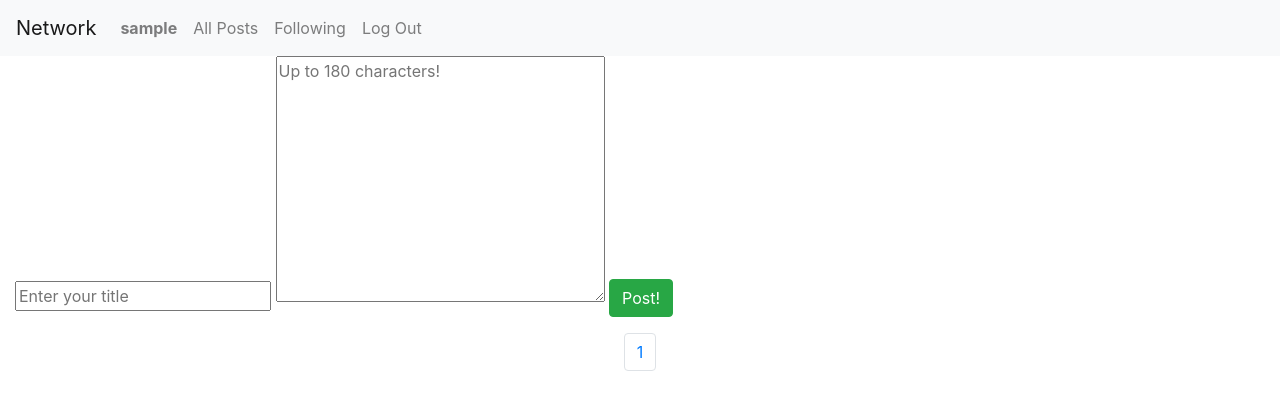
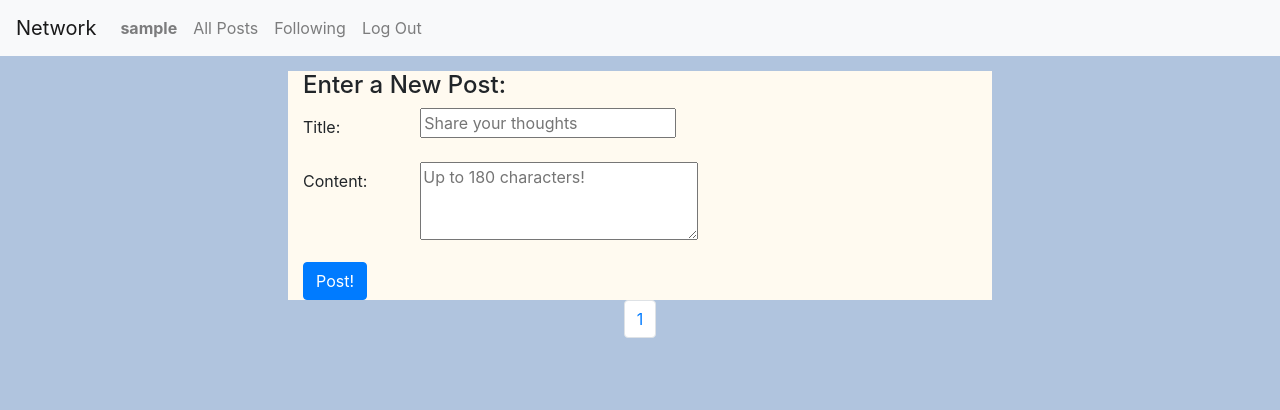
Before and after one commit to siorm2310/project4_new_version, a Django app: page / in a window 1280 px wide. Shown: the top 410 px of the page. Run offline with Django 3.2, Linux system fonts and the light colour scheme; the visitor is signed in with stand-in values (Sample User, id 1); data that the repository does not hold is empty; some libraries are stand-ins or nearby versions.

Commit message:
Final commit before submission - Addd css and classes to new post form\

```diff
--- a/network/static/network/styles.css
+++ b/network/static/network/styles.css
@@ -0,0 +1,19 @@
+body{
+    background-color: lightsteelblue;
+}
+
+.card{
+    background-color: #cacaca;
+    margin: 15px;
+}
+
+.card-holder{
+    width: 55%;
+}
+
+.form-holder{
+    background-color: floralwhite;
+    width: 55%;
+    justify-content: center;
+    margin-top: 15px;
+}
--- a/network/templates/network/index.html
+++ b/network/templates/network/index.html
@@ -2,16 +2,30 @@
 
 {% block body %}
 {% if user.is_authenticated %}
-<form method="post" class="container-fluid">
-    {% csrf_token %}
-    <div class="form-group">
-        <input type="text" name="title" id="" placeholder="Enter your title">
-        <textarea name="content" id="" cols="30" rows="10" placeholder="Up to 180 characters!"></textarea>
-        <button type="submit" class="btn btn-success" name="addPost">Post!</button>
-    </div>
-</form>
+<div class="form-holder container-fluid">
+<form method="post" class="new-post-form">
+      {% csrf_token %}
+      <h4>Enter a New Post:</h4>
+      <div class="form-group row">
+          <label for="inputNewPost" class="col-sm-2 col-form-label">Title:</label>
+          <div class="col-sm-10">
+            <input type="text" name="title" id="inputNewPost" placeholder="Share your thoughts">
+          </div>
+
+      </div>
+      <div class="form-group row">
+          <label for="inputNewPost" class="col-sm-2 col-form-label">Content:</label>
+          <div class="col-sm-10">
+            <textarea name="content" id="contentNewPost" cols="25" rows="3" placeholder="Up to 180 characters!"></textarea>
+          </div>
+      </div>
+          <button type="submit" class="btn btn-primary" name="addPost">Post!</button>
+  </form>
+</div>
 {% endif %}
-{% include "network/_posts.html"%}
+<div class="card-holder container-fluid">
+  {% include "network/_posts.html"%}
+</div>
 <nav aria-label="Page navigation">
     <ul class="pagination justify-content-center">
         {% if page_obj.has_previous %}
```
